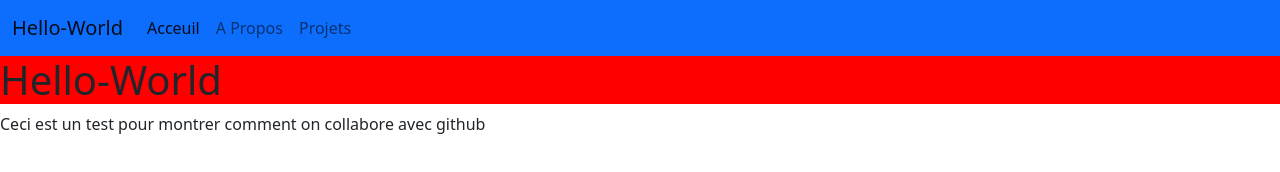
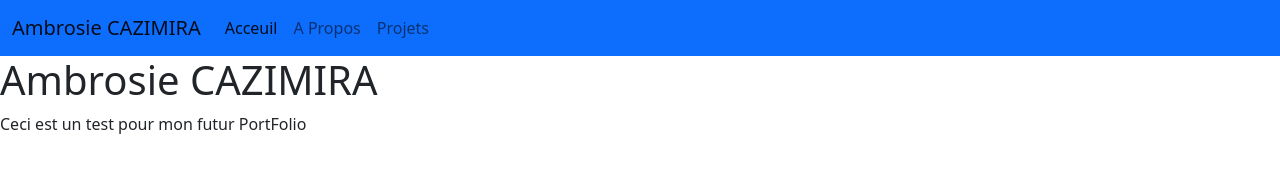
Before and after one commit to Ambrosioc/hello-world, a plain HTML site: page index.html in a window 1280 px wide. Drawn offline with nearby package versions, Linux system fonts and the light colour scheme.

Commit message:
Modification du projet Hello-world

```diff
--- a/css/style.css
+++ b/css/style.css
@@ -1,5 +1,2 @@
 h1{
-    background-color: red;
-    font-size: 10em;
-
 }
--- a/index.html
+++ b/index.html
@@ -10,7 +10,7 @@
     <link href="https://fonts.googleapis.com/css2?family=Oswald:wght@200;300;400;500;600;700&display=swap" rel="stylesheet">
     <link href="https://cdn.jsdelivr.net/npm/bootstrap@5.1.3/dist/css/bootstrap.min.css" rel="stylesheet" integrity="sha384-1BmE4kWBq78iYhFldvKuhfTAU6auU8tT94WrHftjDbrCEXSU1oBoqyl2QvZ6jIW3" crossorigin="anonymous">
 
-    <title>Hello-World</title>
+    <title>Portfolio</title>
 </head>
 <body> <!----------------------------- Main ---------------------------->
 
@@ -18,7 +18,7 @@
 
         <nav class="navbar navbar-expand-lg navbar-light bg-primary"> <!-- Navbar -->
             <div class="container-fluid">
-                <a class="navbar-brand" href="#">Hello-World</a>
+                <a class="navbar-brand" href="#">Ambrosie CAZIMIRA</a>
                 <button class="navbar-toggler" type="button" data-bs-toggle="collapse" data-bs-target="#navbarNavAltMarkup" aria-controls="navbarNavAltMarkup" aria-expanded="false" aria-label="Toggle navigation">
                   <span class="navbar-toggler-icon"></span>
                 </button>
@@ -34,8 +34,8 @@
 
     </header>
     <main> <!--------------------- Body of page ------------------------->
-        <h1>Hello-World</h1>
-    <p>Ceci est un test pour montrer comment on collabore avec github</p>
+        <h1>Ambrosie CAZIMIRA</h1>
+    <p>Ceci est un test pour mon futur PortFolio</p>
 
     </main>
     <footer> <!-------------------  Footer ------------------->
```
